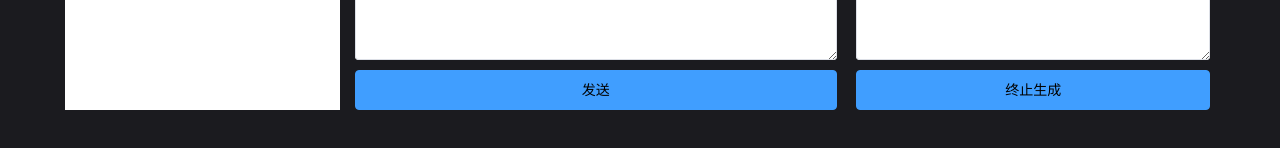
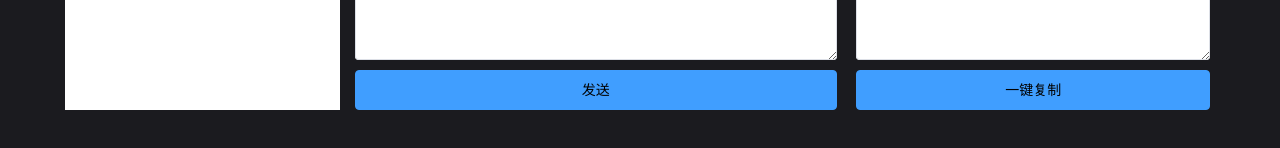
Before and after one commit to nice-fun/17-40chat, a Vue app: page /#/ in a window 1280 px wide. Shown: the part 590-738 px from the top of the page. Built offline with nearby package versions, Linux system fonts and the light colour scheme.

Commit message:
“完善功能”

```diff
--- a/src/renderer/src/views/login/index.vue
+++ b/src/renderer/src/views/login/index.vue
@@ -46,9 +46,9 @@
                 </div>
             </div>
             <div class="center box">
-                <el-input :disabled="loading" v-model="message" style="width: 100%;height: 450px;" type="textarea"
+                <el-input :disabled="isCopy" v-model="message" style="width: 100%;height: 450px;" type="textarea"
                     placeholder="Please input" />
-                <el-button :disabled="loading" class="btn" type="primary" @click="handleSendMessage">发送</el-button>
+                <el-button :disabled="isCopy" class="btn" type="primary" @click="handleSendMessage">发送</el-button>
 
             </div>
             <div class="right box">
@@ -89,8 +89,10 @@ const isDisabled = ref(false)
 const radio1 = ref('zhangsanData')
 const i = ref(0)
 let messageText = ''
-const isCopy = ref(true)
+const isCopy = ref(false)
 let timer: NodeJS.Timeout;
+const isUneditable = ref(false)
+
 /**
 
 const intervalId = setInterval((results) => {
@@ -105,6 +107,7 @@ const intervalId = setInterval((results) => {
 
 const handleSendMessage = async () => {
     isDisabled.value = true
+    isUneditable.value = true
     messageText = ''
     document.getElementById('inputText').innerHTML = messageText;
     if (message.value !== '') {
```
